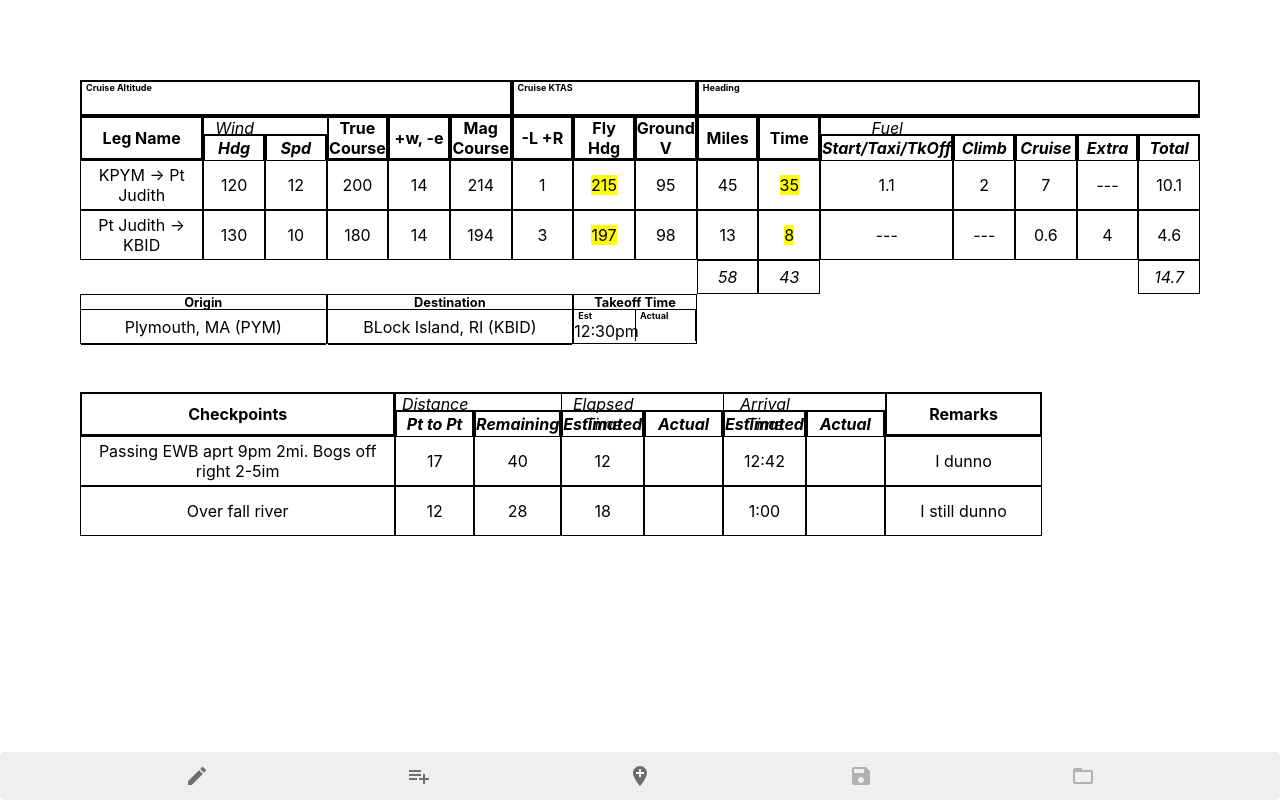
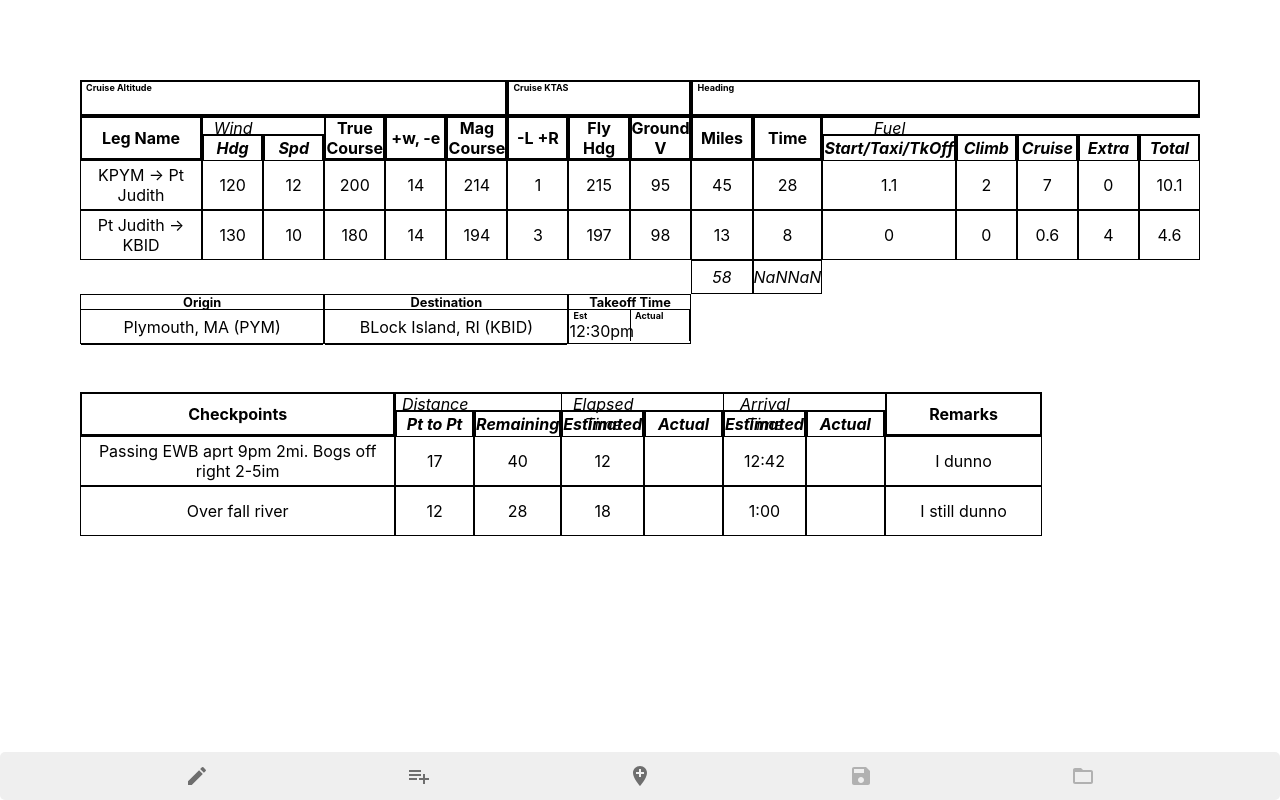
Before and after one commit to akaplo/flightplan, a React (Create React App) app: page / in a window 1280 px wide. Built offline with nearby package versions, Linux system fonts and the light colour scheme.

Commit message:
Add ability to compute cell values

```diff
--- a/src/App.js
+++ b/src/App.js
@@ -10,22 +10,32 @@ const App = () => {
         { description: 'Passing EWB aprt 9pm 2mi. Bogs off right 2-5im', distPtToPt: 17, distRemaining: 40, timeElapsedEst: 12, timeArrivedEst: '12:42', remarks: 'I dunno'},
         { description: 'Over fall river', distPtToPt: 12, distRemaining: 28, timeElapsedEst: 18, timeArrivedEst: '1:00', remarks: 'I still dunno'}
     ]);
-    const [showCheckpointRowEditor, setShowCheckpointRowEditor] = useState(false)
+    const [legs, setLegs] = useState([
+        { name: 'KPYM -> Pt Judith', windHdg: 120, windSpd: 12, trueCourse: 200, magVariance: 14, magCourse: 214, windCrctAngle: 1, groundSpeed: 95, distance: 45, fuelStartTakeoff: 1.1, fuelClimb: 2, fuelCruise: 7, fuelExtra: 0, fuelTotal: 10.1 },
+        { name: 'Pt Judith -> KBID', windHdg: 130, windSpd: 10, trueCourse: 180, magVariance: 14, magCourse: 194, windCrctAngle: 3, groundSpeed: 98, distance: 13, fuelStartTakeoff: 0, fuelClimb: 0, fuelCruise: .6, fuelExtra: 4, fuelTotal: 4.6 }
+    ]);
+    const [showRowEditor, setShowRowEditor] = useState(false)
   return (
         <div className="App">
             <div className={ 'planWrapper'}>
-                <UpperBox className={ 'gridSeparator' }/>
+                <UpperBox
+                    className={ 'gridSeparator' }
+                    legs={ legs }
+                    setLegs={ setLegs }
+                    showRowEditor={ showRowEditor }
+                    removeRow={ index => setLegs(l => [...l.slice(0, index), ...l.slice(index + 1)]) }
+                />
                 <LowerBox
                     checkpoints={ checkpoints }
                     setCheckpoints={ setCheckpoints }
-                    showRowEditor={ showCheckpointRowEditor }
+                    showRowEditor={ showRowEditor }
                     removeRow={ index => setCheckpoints(c => [...c.slice(0, index), ...c.slice(index + 1)]) }
                 />
             </div>
             <ActionsBar
                 addEmptyCheckpoint={ () => setCheckpoints([ ...checkpoints, []]) }
-                showCheckpointEditor={ () => setShowCheckpointRowEditor(oldVal => !oldVal) }
-                checkpointEditorVisible={ showCheckpointRowEditor }
+                showCheckpointEditor={ () => setShowRowEditor(oldVal => !oldVal) }
+                checkpointEditorVisible={ showRowEditor }
             />
         </div>
 );
--- a/src/Cell.jsx
+++ b/src/Cell.jsx
@@ -3,7 +3,35 @@ import PropTypes from 'prop-types';
 import './Plan.css';
 import {ClickAwayListener, TextField} from "@material-ui/core";
 
+export const determineValue = (header, rows, rowNum) => {
+    let valToDisplay = header.defaultValue || '';
+
+    if (header.isComputed) {
+        // If we get a rowNum, that means the cell's value is computed from other cells in the current row
+        if (rowNum !== undefined) {
+            // Get the values of the operands we'll use to sum, then sum them
+            // ex: header.val = 'magHdg', sumOf = ['magCourse', 'windCrctAngle']
+            // rows[0]['magCourse]] = 280, rows[1]['windCrctAngle'] = 2
+            // This reduces to a "Fly Heading" of 282.
+            let computeVals = {};
+            header.computeFrom.forEach(otherHeaderVal => computeVals[otherHeaderVal] = rows[rowNum][otherHeaderVal]);
+            valToDisplay = header.computeFunc(computeVals);
+        } else {
+            // if we DON'T get a rowNum, that means the cell's value is computed from the column
+            let computeVals = {};
+            rows.forEach((row, idx) => computeVals[idx] = row[header.val]);
+            valToDisplay = header.computeFunc(computeVals);
+            debugger;
+        }
+    } else if (rowNum !== undefined) {
+        valToDisplay = rows[rowNum][header.val];
+    }
+    return valToDisplay
+}
+
 const Cell = ({ focused, rowNum, colNum, header, headers, setFocusedCell, onTextFieldSubmit, rows }) => {
+    let valToDisplay = determineValue(header, rows, rowNum);
+
     return (
         <Fragment>
             {
@@ -13,7 +41,6 @@ const Cell = ({ focused, rowNum, colNum, header, headers, setFocusedCell, onText
                         autoFocus
                         color={ 'secondary' }
                         onBlur={ (e) => {
-                            console.log('hi')
                             onTextFieldSubmit(e, header.val, rowNum);
                         } }
                         onKeyDown={ (e) => {
@@ -63,7 +90,7 @@ const Cell = ({ focused, rowNum, colNum, header, headers, setFocusedCell, onText
                      style={ { gridRow: 3 + rowNum, gridColumn: header.loc, height: 'auto' } }
                      onClick={ () => !header.readOnly && setFocusedCell(`${ rowNum }/${colNum}`)}
                 >
-                    { rows[rowNum][header.val] || '' }
+                    { valToDisplay }
                 </div>
             }
         </Fragment>
@@ -75,12 +102,21 @@ Cell.propTypes = {
     rowNum: PropTypes.number,
     colNum: PropTypes.number,
     header: PropTypes.shape({
+        /** The reduce function to call to compute this cell's value*/
+        computeFunc: PropTypes.func,
+        defaultValue: PropTypes.string,
+        /** Whether this cell's value is computed from values of other cells in the current row */
+        isComputed: PropTypes.bool,
+        /** Whether to give the cell values for this header a yellow highlight */
+        highlight: PropTypes.bool,
         /** Location in the horizontal axis of the grid the header should appear
          * Example "1 / 2" (start at column 1, end at column 2). See gridColumn property of grids, MDN.
          */
         loc: PropTypes.string,
         /** Whether this cell can be edited by the user */
         readOnly: PropTypes.bool,
+        /** The header.vals of OTHER headers to use when computing this cell's value. Only set if isComputed is true */
+        computeFrom: PropTypes.arrayOf(PropTypes.string),
         /** The header's value, which is used to key into a row to get the data to display */
         val: PropTypes.string
     }),
--- a/src/LowerBox.jsx
+++ b/src/LowerBox.jsx
@@ -8,8 +8,6 @@ import Cell from "./Cell";
 
 function LowerBox({ checkpoints, className, origin, destination, legs, removeRow, setCheckpoints, showRowEditor, takeoffTimeEst, }) {
     const [focusedBox, setFocusedBox] = useState('');
-
-    console.log('focused ' + focusedBox);
     const lowerBoxHeaders = [
         {text: 'Checkpoints', loc: `span 4 / 5`, val: 'description'},
         { text: 'Pt to Pt', loc: 5, val: 'distPtToPt', sectionName: 'Distance', halfHeight: true },
--- a/src/UpperBox.jsx
+++ b/src/UpperBox.jsx
@@ -1,24 +1,35 @@
 import React, { Fragment, useState } from 'react';
 import './Plan.css';
+import Cell, {determineValue} from "./Cell";
+import IconButton from "@material-ui/core/IconButton";
+import DeleteIcon from '@material-ui/icons/Delete';
+import {flightTime, sum} from "./computeFuncs";
 
-function UpperBox({ className, origin, destination, legs, takeoffTimeEst, }) {
+function UpperBox({ className, origin, destination, legs, takeoffTimeEst, setLegs, removeRow, showRowEditor }) {
+    const [focusedBox, setFocusedBox] = useState('');
+    const onTextFieldSubmit = (e, col, row) => {
+        const newLegs = legs;
+        newLegs[row][col] = e.target.value;
+        setLegs(newLegs);
+    }
+    console.log(focusedBox)
     const upperBoxHeaders = [
-        { text: 'Leg Name', loc: `span 2 / 3`, val: 'name' },
-        { text: 'Hdg', loc: 3, halfHeight: true, sectionName: 'Wind', val: 'windHdg' },
-        { text: 'Spd', loc: 4, halfHeight: true, val: 'windSpd' },
-        { text: 'True Course', loc: 5, val: 'trueCourse' },
-        { text: '+w, -e', loc: 6, val: 'magVariance' },
-        { text: 'Mag Course', loc: 7, val: 'magCourse' },
-        { text: '-L +R', loc: 8, val: 'windCrctAngle' },
-        { text: 'Fly Hdg', loc: 9, val: 'magHdg', highlight: true },
-        { text: 'Ground V', loc: 10, val: 'groundSpeed' },
-        { hasSum: true, text: 'Miles', loc: 11, val: 'distance' },
-        { hasSum: true, text: 'Time', loc: 12, val: 'time', highlight: true },
-        { text: 'Start/Taxi/TkOff', loc: 13, halfHeight: true, sectionName: 'Fuel', val: 'fuelStartTakeoff' },
-        { text: 'Climb', loc: 14, halfHeight: true, val: 'fuelClimb' },
-        { text: 'Cruise', loc: 15, halfHeight: true, val: 'fuelCruise' },
-        { text: 'Extra', loc: 16, halfHeight: true, val: 'fuelExtra' },
-        { hasSum: true, text: 'Total', loc: 17, halfHeight: true, val: 'fuelTotal' },
+        { defaultValue: '', text: 'Leg Name', loc: `span 2 / 3`, val: 'name' },
+        { defaultValue: '', text: 'Hdg', loc: 3, halfHeight: true, sectionName: 'Wind', val: 'windHdg' },
+        { defaultValue: '', text: 'Spd', loc: 4, halfHeight: true, val: 'windSpd' },
+        { defaultValue: '', text: 'True Course', loc: 5, val: 'trueCourse' },
+        { defaultValue: '', text: '+w, -e', loc: 6, val: 'magVariance' },
+        { defaultValue: '', text: 'Mag Course', loc: 7, val: 'magCourse', readOnly: true },
+        { defaultValue: '', text: '-L +R', loc: 8, val: 'windCrctAngle' },
+        { defaultValue: '', text: 'Fly Hdg', loc: 9, val: 'magHdg', highlight: true, readOnly: true, isComputed: true, computeFrom: ['magCourse', 'windCrctAngle'], computeFunc: sum },
+        { defaultValue: '', text: 'Ground V', loc: 10, val: 'groundSpeed' },
+        { defaultValue: '', hasSum: true, text: 'Miles', loc: 11, val: 'distance' },
+        { defaultValue: '', hasSum: true, text: 'Time', loc: 12, val: 'time', highlight: true, readOnly: true, isComputed: true, computeFrom: ['groundSpeed', 'distance'], computeFunc: flightTime },
+        { defaultValue: '', text: 'Start/Taxi/TkOff', loc: 13, halfHeight: true, sectionName: 'Fuel', val: 'fuelStartTakeoff' },
+        { defaultValue: '', text: 'Climb', loc: 14, halfHeight: true, val: 'fuelClimb' },
+        { defaultValue: '', text: 'Cruise', loc: 15, halfHeight: true, val: 'fuelCruise' },
+        { defaultValue: '', text: 'Extra', loc: 16, halfHeight: true, val: 'fuelExtra' },
+        { defaultValue: '', text: 'Total', loc: 17, halfHeight: true, val: 'fuelTotal', computeFunc: sum },
     ];
     return (
         <div className={ `upperBox ${ className }` }>
@@ -39,17 +50,44 @@ function UpperBox({ className, origin, destination, legs, takeoffTimeEst, }) {
                 )
             }
             {
-                legs.map((leg, idx) =>
-                    upperBoxHeaders.map(h =>
-                        <div className={ 'normalBorder centerText thickCell' } style={ { gridRow: 3   + idx, gridColumn: h.loc, height: 'auto' } }>
-                            { h.highlight ? <mark>{ leg[h.val] || '---' }</mark> : leg[h.val] || '---' }
-                        </div>
-                    )
+                legs.map((leg, rowIdx) =>
+                    <Fragment>
+                        {
+                            upperBoxHeaders.map((h, colIdx) =>
+                                <Cell
+                                    colNum={ colIdx }
+                                    focused={ focusedBox === `${ rowIdx }/${ colIdx }` }
+                                    header={ h }
+                                    headers={ upperBoxHeaders }
+                                    onTextFieldSubmit={ onTextFieldSubmit }
+                                    rowNum={ rowIdx }
+                                    rows={ legs }
+                                    setFocusedCell={ setFocusedBox }
+                                />
+                                // <div className={ 'normalBorder centerText thickCell' } style={ { gridRow: 3   + rowIdx, gridColumn: h.loc, height: 'auto' } }>
+                                //     { h.highlight ? <mark>{ leg[h.val] || '---' }</mark> : leg[h.val] || '---' }
+                                // </div>
+                            )
+                        }
+                        {
+                            showRowEditor &&
+                            <div style={ { gridRow: 3 + rowIdx } }>
+                                <IconButton
+                                    color={ 'secondary' }
+                                    onClick={ () => removeRow(rowIdx) }
+                                >
+                                    <DeleteIcon/>
+                                </IconButton>
+                            </div>
+                        }
+                    </Fragment>
                 )
             }
             {
                 upperBoxHeaders.map(header =>
-                    header.hasSum && <div className={ 'normalBorder centerText cell italicText' } style={ { gridRow: 3 + legs.length, gridColumn: header.loc } }>
+                    header.hasSum &&
+                    <div className={ 'normalBorder centerText cell italicText' } style={ { gridRow: 3 + legs.length, gridColumn: header.loc } }>
+                        { determineValue(header, legs) }
                         { legs.map(l => l[header.val]).reduce((accumulator, currentValue) => accumulator + currentValue) }
                     </div>
                 )
@@ -67,10 +105,6 @@ function UpperBox({ className, origin, destination, legs, takeoffTimeEst, }) {
     );
 }
 UpperBox.defaultProps = {
-    legs: [
-        { name: 'KPYM -> Pt Judith', windHdg: 120, windSpd: 12, trueCourse: 200, magVariance: '14', magCourse: '214', windCrctAngle: '1', magHdg: '215', groundSpeed: 95, distance: 45, time: 35, fuelStartTakeoff: 1.1, fuelClimb: 2, fuelCruise: 7, fuelExtra: 0, fuelTotal: 10.1 },
-        { name: 'Pt Judith -> KBID', windHdg: 130, windSpd: 10, trueCourse: 180, magVariance: '14', magCourse: '194', windCrctAngle: '3', magHdg: '197', groundSpeed: 98, distance: 13, time: 8, fuelStartTakeoff: 0, fuelClimb: 0, fuelCruise: .6, fuelExtra: 4, fuelTotal: 4.6 }
-    ],
     takeoffTimeEst: '12:30pm',
     origin: 'Plymouth, MA (PYM)',
     destination: 'BLock Island, RI (KBID)'
--- /dev/null
+++ b/src/computeFuncs.js
@@ -0,0 +1,16 @@
+/**
+ * All functions get an input cellVals of this form:
+ * [ { headerValue: cellValueToComputeWith}, { ... }, ...]
+ *
+ * Example for computing "Fly Heading":
+ * { magHdg: 280, windCrctAngle: 2 }
+ */
+
+/**
+ *
+ */
+export const sum = (mappings) =>
+    Object.values(mappings).reduce((accumulator, currentValue) => accumulator + Number.parseInt(currentValue, 10));
+
+/** Requires [ { groundSpeed: <> }, { distance: <> } ]*/
+export const flightTime = (mappings) => Math.round(mappings['distance'] / mappings['groundSpeed'] * 60)
```
